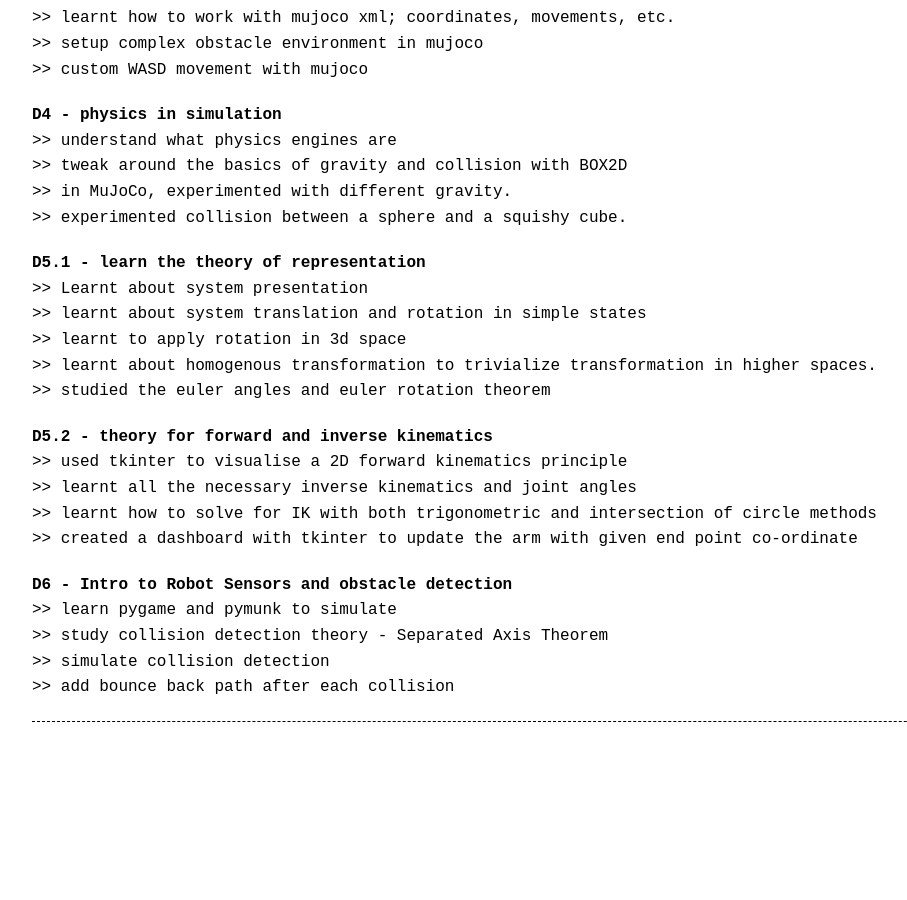
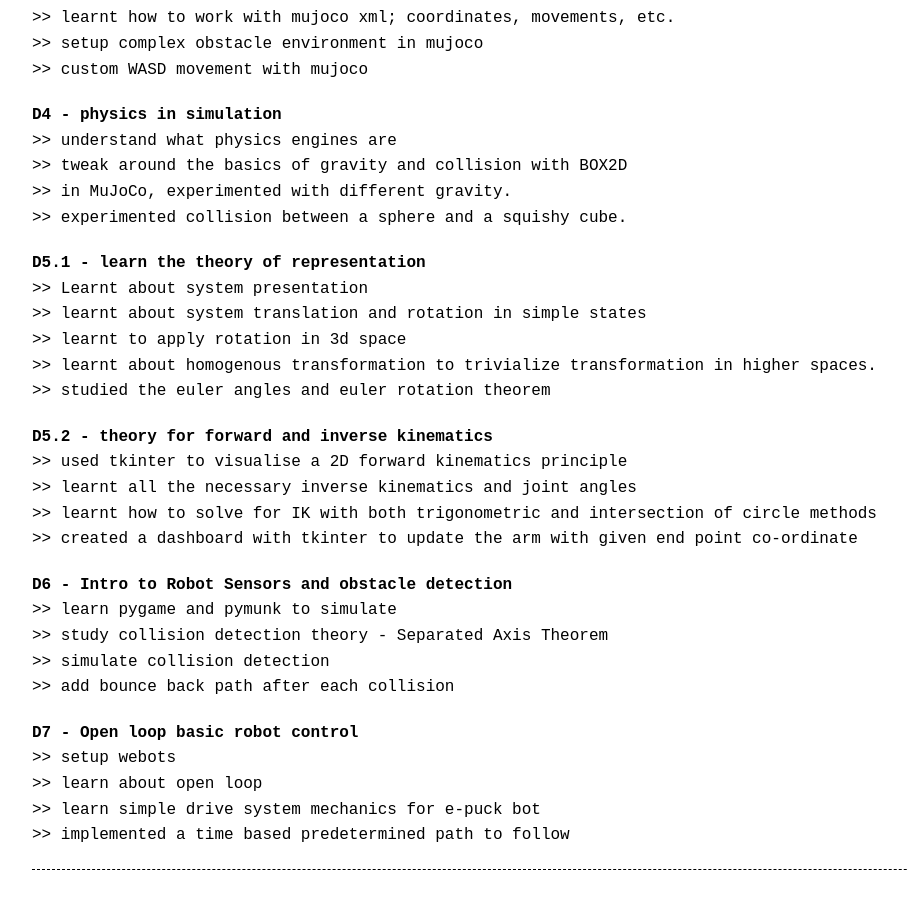
Before and after one commit to TumAro/tumaro.github.io, a Jekyll site: the page built from pages/100dor.md, in a window 1280 px wide and 900 px high, scrolled down 1124 px. Shown: the whole window, without its empty margins (108-1015 px from the left). Built offline with Jekyll 4.4.1, drawn with Linux system fonts in a browser that asks for light colours; before the commit the page ends 1876 px from its top, so only the background shows below that.

Commit message:
added day 7

```diff
--- a/pages/100dor.md
+++ b/pages/100dor.md
@@ -68,3 +68,9 @@ After I have update at least the Phase 1 fully, then I will release the github r
 `>>` study collision detection theory - Separated Axis Theorem
 `>>` simulate collision detection
 `>>` add bounce back path after each collision
+
+**D7 - Open loop basic robot control**
+`>>` setup webots
+`>>` learn about open loop
+`>>` learn simple drive system mechanics for e-puck bot
+`>>` implemented a time based predetermined path to follow
```
